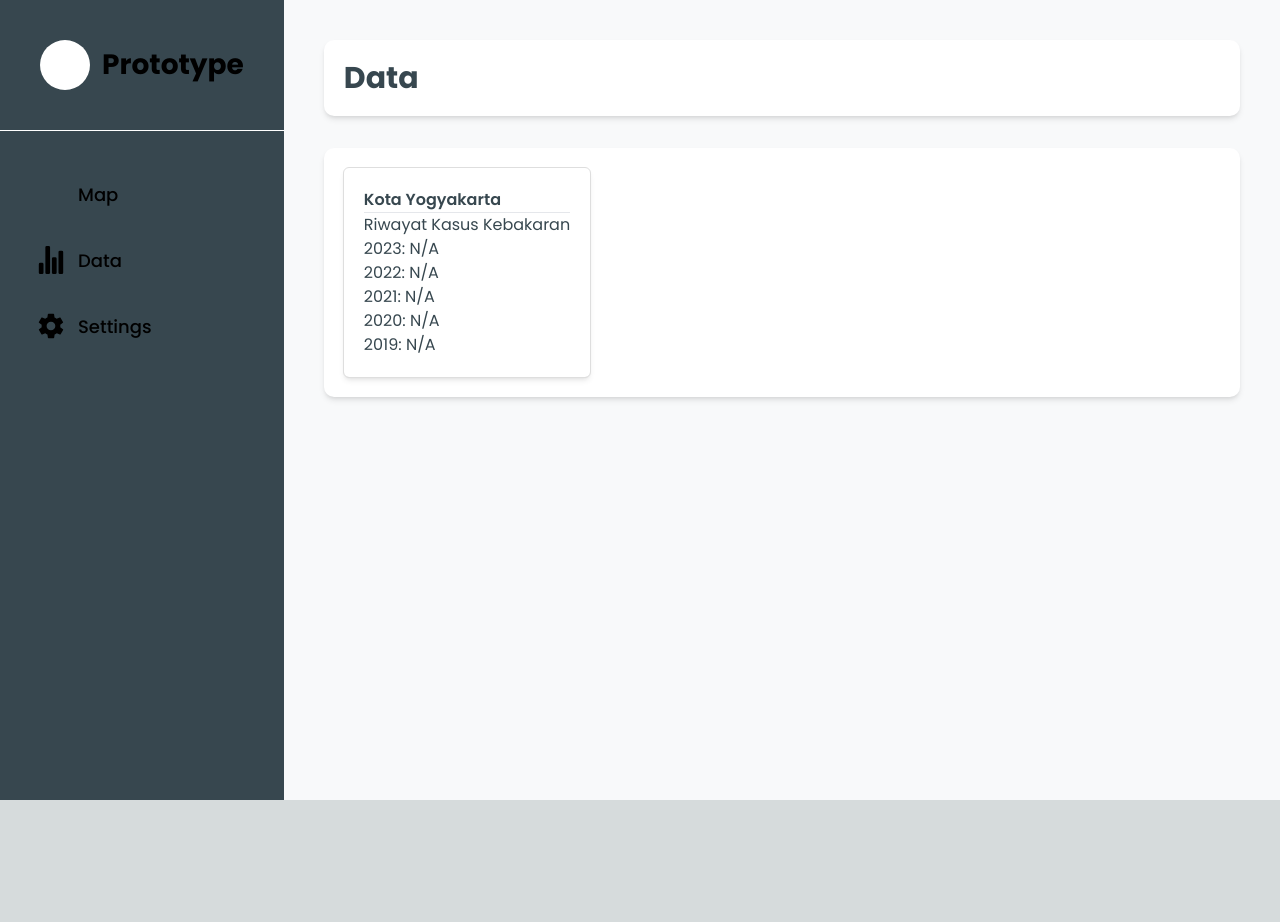
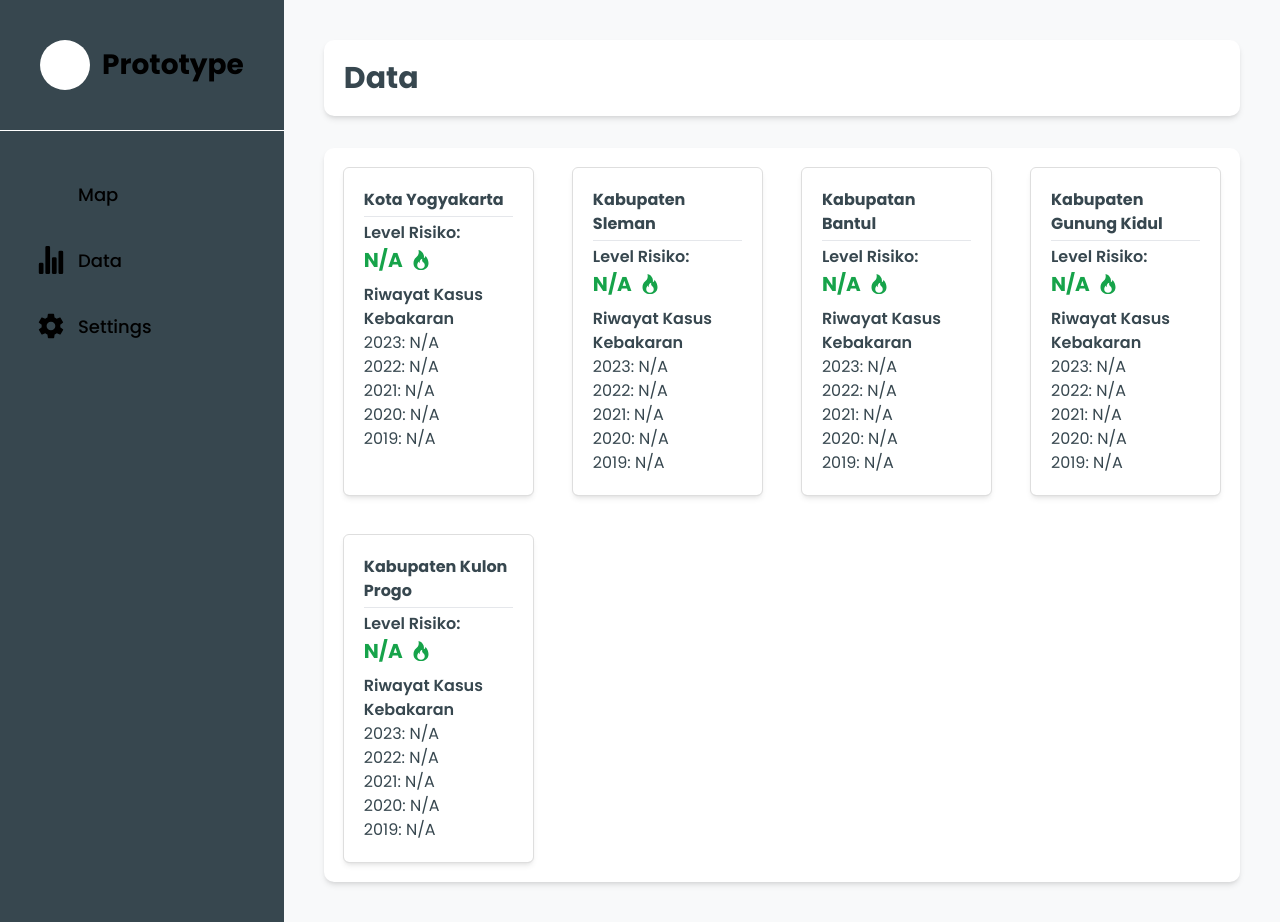
Before and after one commit to ahmadzakiakmal/Prototype-RISPKP, a Next.js app: page /data in a window 1280 px wide. Before the commit the page ends 800 px from the top, so only its background shows below. Built offline with nearby package versions, Linux system fonts and the light colour scheme; some icons are missing.

Commit message:
feat: create RegionCard component

```diff
--- a/src/pages/data/index.tsx
+++ b/src/pages/data/index.tsx
@@ -1,4 +1,26 @@
 import Layout from "@/components/Layout";
+import { BsFire } from "react-icons/bs";
+
+function RegionCard({ name }) {
+  return (
+    <div className="p-5 outline outline-1 outline-proto-200 shadow-md w-full rounded-[5px]">
+      <h1 className="font-bold">{name}</h1>
+      <hr className="my-1" />
+      <h2 className="font-semibold">Level Risiko:</h2>
+      <span className="text-green-600 font-bold text-[20px] flex items-center gap-2 mb-2">
+        N/A <BsFire />
+      </span>
+      <h2 className="font-semibold">Riwayat Kasus Kebakaran</h2>
+      <ul>
+        <li>2023: N/A</li>
+        <li>2022: N/A</li>
+        <li>2021: N/A</li>
+        <li>2020: N/A</li>
+        <li>2019: N/A</li>
+      </ul>
+    </div>
+  );
+}
 
 export default function DataPage() {
   return (
@@ -11,20 +33,15 @@ export default function DataPage() {
           <h1 className="text-3xl font-bold">Data</h1>
         </section>
 
-        <section className="bg-white p-5 w-full rounded-[10px] shadow-md">
-          <div className="p-5 outline outline-1 outline-proto-200 shadow-md w-fit rounded-[5px]">
-            <h1 className="font-semibold">Kota Yogyakarta</h1>
-            <hr />
-            <h2>Riwayat Kasus Kebakaran</h2>
-            <ul>
-              <li>2023: N/A</li>
-              <li>2022: N/A</li>
-              <li>2021: N/A</li>
-              <li>2020: N/A</li>
-              <li>2019: N/A</li>
-            </ul>
-          </div>
+        <section className="bg-white p-5 w-full rounded-[10px] shadow-md grid grid-cols-1 min-[425px]:grid-cols-2 sm:grid-cols-3 lg:grid-cols-4 gap-10">
+          <RegionCard name="Kota Yogyakarta" />
+          <RegionCard name="Kabupaten Sleman" />
+          <RegionCard name="Kabupatan Bantul" />
+          <RegionCard name="Kabupaten Gunung Kidul" />
+          <RegionCard name="Kabupaten Kulon Progo" />
         </section>
+
+
       </main>
     </Layout>
   );
```
